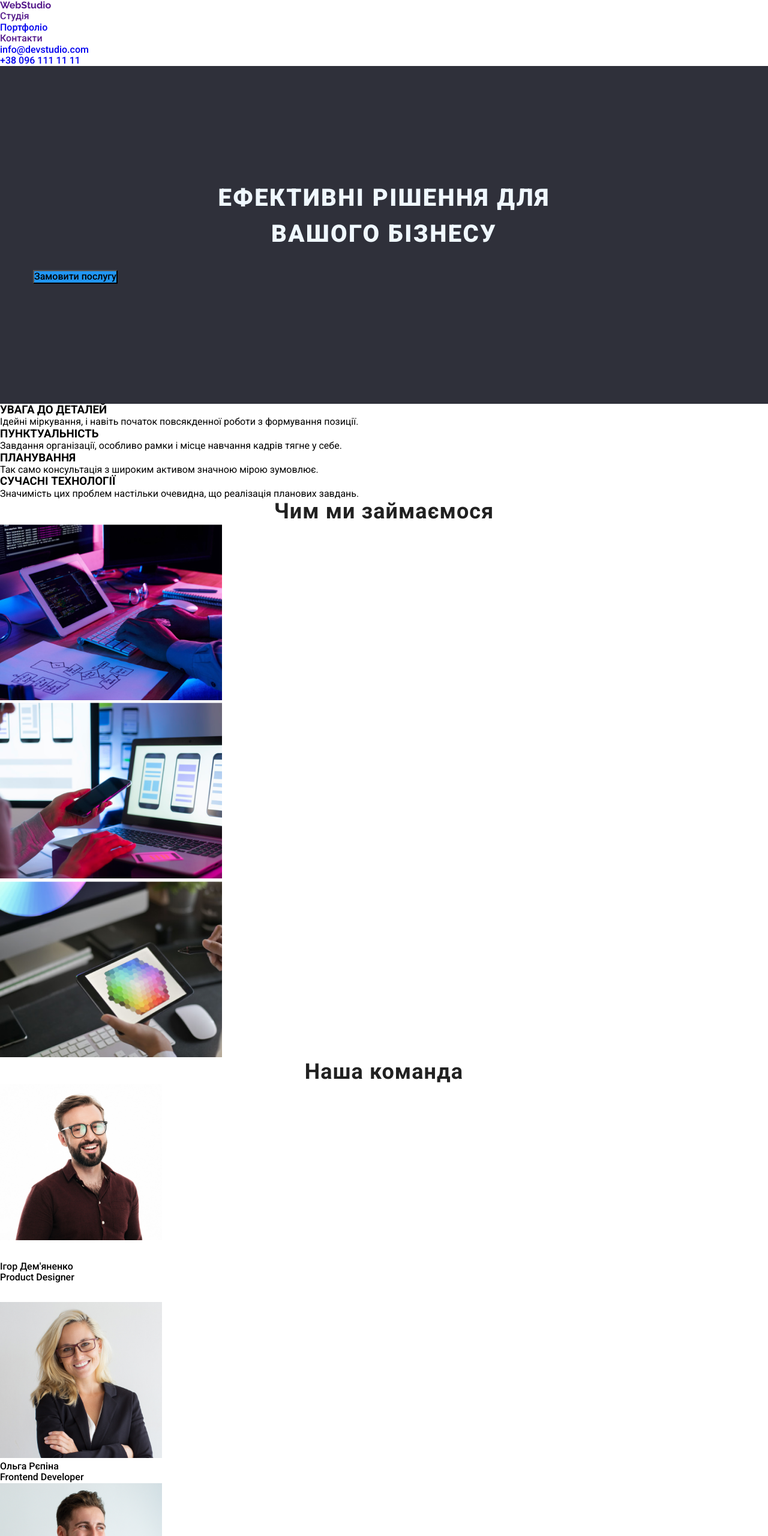
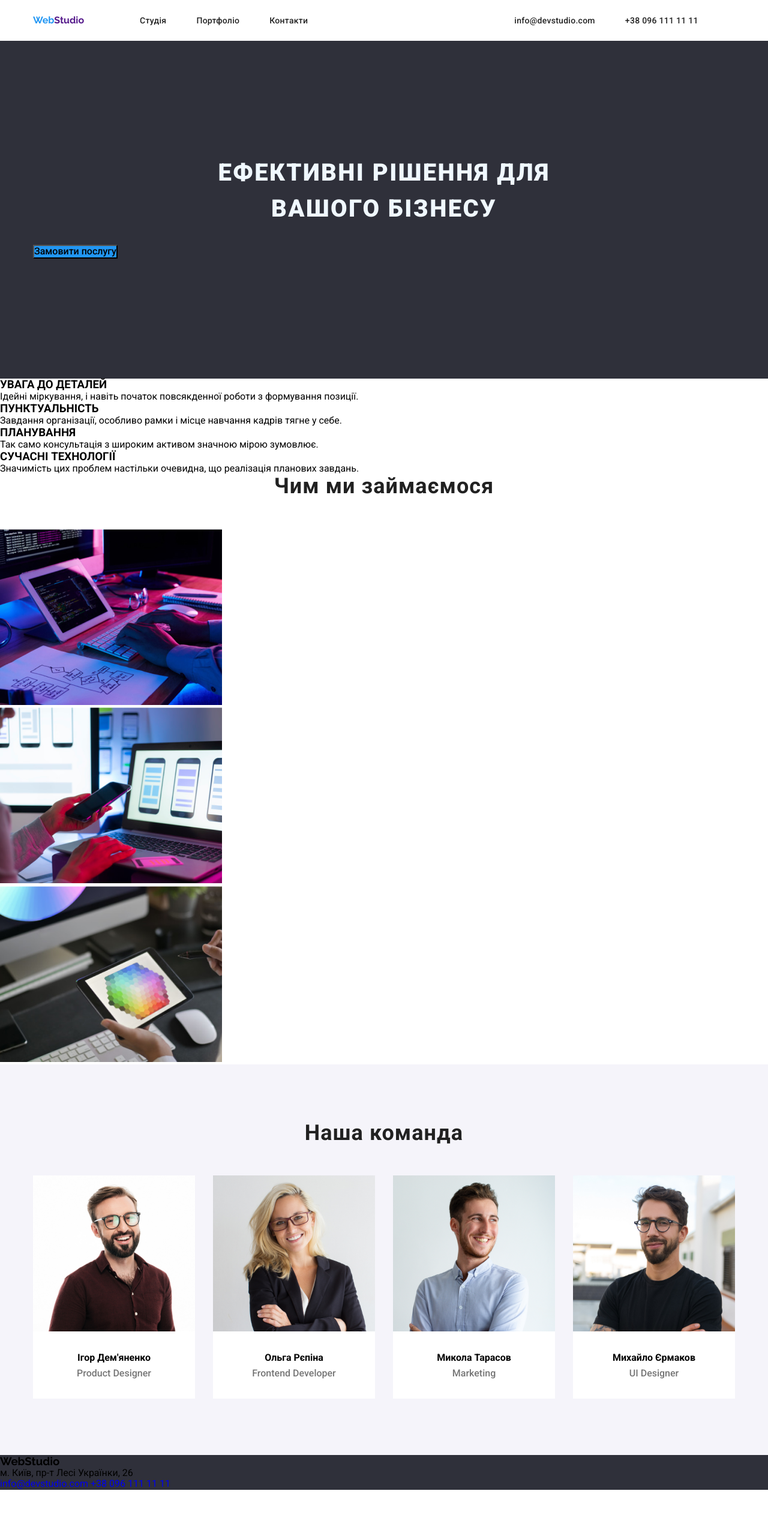
Before and after one commit to Danyil-Tuday/WebStudio, a plain HTML site: page index.html in a window 1280 px wide. Shown: the top 2560 px of the page at 60% size. After the commit the page ends 2483 px from the top, so only its background shows below. Drawn offline with nearby package versions, Linux system fonts and the light colour scheme.

Commit message:
sections

```diff
--- a/index.html
+++ b/index.html
@@ -13,7 +13,8 @@
 </head>
 <body>
     <header class="header">
-        <a href="" class="raleway">WebStudio</a>
+        <div class="container flex">
+            <a href="" class="raleway"><span class="logoweb">Web</span>Studio</a>
             <nav class="header-nav">
                 <ul class="header-list">
                     <li class="header-li"><a href="" class="h">Студія</a></li>
@@ -25,6 +26,8 @@
                 <li class="header-li2"><a href="mailto:info@devstudio.com " class="h">info@devstudio.com</a></li>
                 <li class="header-li2"><a href="telto:+38 096 111 11 11" class="h">+38 096 111 11 11</a></li>
             </ul>
+        </div>
+
     </header>
     <main class="main">
 
@@ -55,13 +58,15 @@
             </ul>
         </section>
         <section class="section4" style="background-color: rgb(219,219,219,)">
+            <div class="container">
             <h3 class="h2">Наша команда</h3>
             <ul class="section-list3" style="list-style: none;">
-            <li class="elm3"><img class="img2" src="./photo/img.jpg" alt="Ігор Дем'яненко"><div class="text-container"><h4 class="h">Ігор Дем'яненко</h4><p>Product Designer</p></div></li>
-            <li class="elm3"><img class="img2" src="./photo/img (5).jpg" alt="Ольга Рєпіна"><h4 class="h">Ольга Рєпіна</h4><p>Frontend Developer</p></li>
-            <li class="elm3"><img class="img2" src="./photo/img (2).jpg" alt="Микола Тарасов"><h4 class="h">Микола Тарасов</h4><p>Marketing</p></li>
-            <li class="elm3"><img class="img2" src="./photo/img (3).jpg" alt="Михайло Єрмаков"><h4 class="h">Михайло Єрмаков</h4><p>UI Designer</p></li>
+            <li class="elm3"><img class="img2" src="./photo/img.jpg" alt="Ігор Дем'яненко"><div class="text-container"><h4 class="section4-h">Ігор Дем'яненко</h4><p class="p4">Product Designer</p></div></li>
+            <li class="elm3"><img class="img2" src="./photo/img (5).jpg" alt="Ольга Рєпіна"><div class="text-container"><h4 class="section4-h">Ольга Рєпіна</h4><p class="p4">Frontend Developer</p></div></li>
+            <li class="elm3"><img class="img2" src="./photo/img (2).jpg" alt="Микола Тарасов"><div class="text-container"><h4 class="section4-h">Микола Тарасов</h4><p class="p4">Marketing</p></div></li>
+            <li class="elm3"><img class="img2" src="./photo/img (3).jpg" alt="Михайло Єрмаков"><div class="text-container"><h4 class="section4-h">Михайло Єрмаков</h4><p class="p4">UI Designer</p></div></li>
         </ul>
+    </div>
         </section>
     </main>
     <footer clas="footer" style="background-color: #2F303A;">
--- a/style.css
+++ b/style.css
@@ -9,6 +9,7 @@ ul,ol {
 .raleway {
     font-family: "Raleway", sans-serif;
     font-weight:bold;
+    margin-right: 93px;
 }
 .p {
     font-family: "Roboto", sans-serif;
@@ -28,7 +29,7 @@ font-size: 36px;
 line-height: calc(42\36);
 text-align: center;
 letter-spacing: 0.03em;
-
+margin-bottom: 50px;
 color: #212121;
 
 
@@ -48,6 +49,7 @@ color: #212121;
     padding-top: 30px;
     padding-bottom: 32px;
     background-color: white;
+    text-align: center;
 }
 .img1 {
     width: 370px;
@@ -80,5 +82,63 @@ text-transform: uppercase;
 margin: 0 auto;
 color: #FFFFFF;
 margin-bottom: 30px;
+}
+.header-list {
+    display: flex;
+    margin-right: 344px;
+}
+.header {
+    display: flex;
+    padding-top: 25px;
+    padding-bottom: 25px;
+}
+.header-list2 {
+    display: flex;
 
 }
+.flex {
+    display: flex;
+}
+.header-li:not(:last-child) {
+    margin-right: 50px;
+}
+.h:hover{
+    color: #2196F3;
+    cursor: pointer;
+}
+.header-li2:not(:last-child) {
+    margin-right: 50px;
+}
+.logoweb {
+    color:#2196F3;
+}
+.h {
+/* Контакти */
+font-family: 'Roboto';
+font-style: normal;
+font-weight: 500;
+font-size: 14px;
+line-height: 16px;
+letter-spacing: 0.02em;
+
+color: #212121;
+}
+.section-list3 {
+    display: flex;
+    justify-content: space-between;
+}
+.elm3 {
+    /* card bg */
+background: #FFFFFF;
+border-radius: 0px 0px 4px 4px;
+
+}
+.section4 {
+    background-color: #F5F4FA;
+    padding-top: 94px;
+    padding-bottom: 94px;
+}
+.p4 {
+    color: #757575;
+    margin-top: 8px;
+}
```
Lines whose indentation alone changed are shown as unchanged.
